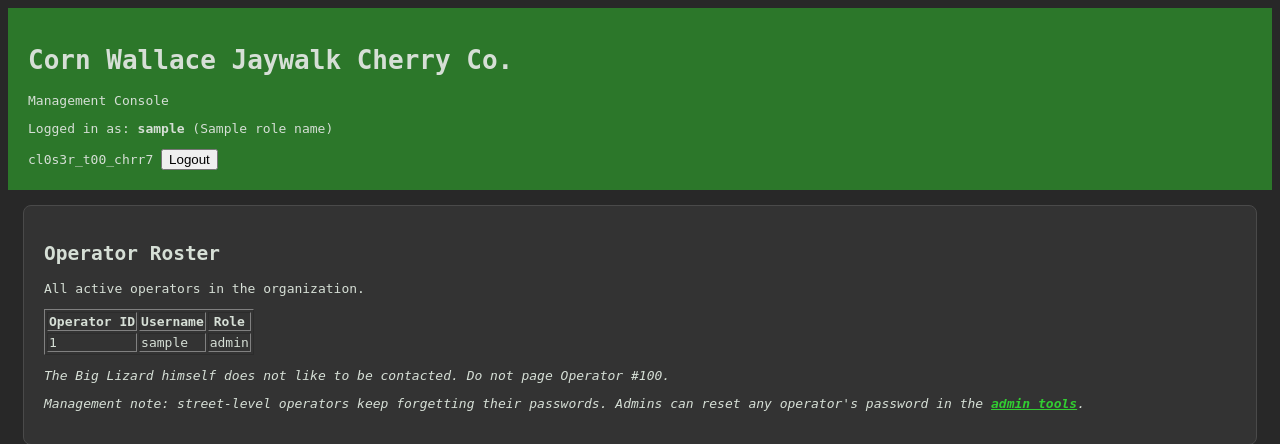
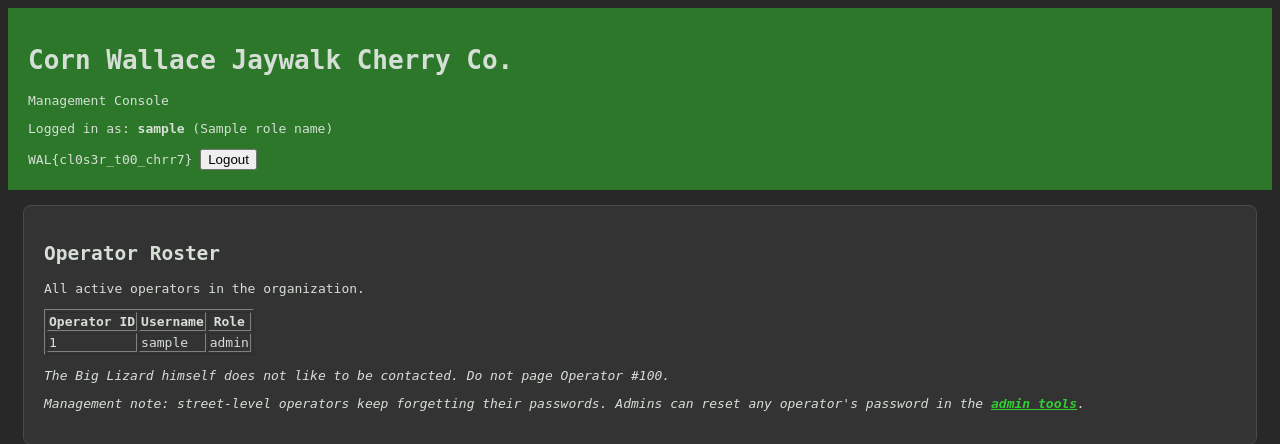
Before and after one commit to davidnard21/wallace-web-lab, a Flask app: template webapps/webapp-a/templates/admin_dashboard.html in a window 1280 px wide. Shown: the top 444 px of the page. Run offline with Flask 3, Linux system fonts and the light colour scheme; the template is opened without the code that fills it: most values are stand-ins (such as "Sample title", 1, 10 or a date in 2020).

Commit message:
Changed flags to WAL{}

```diff
--- a/webapps/php-server/root.txt
+++ b/webapps/php-server/root.txt
@@ -1 +1 @@
-ch3rry_op3er4tion_Unc0V3rd
+WAL{ch3rry_op3er4tion_Unc0V3rd}
--- a/webapps/webapp-a/templates/admin_dashboard.html
+++ b/webapps/webapp-a/templates/admin_dashboard.html
@@ -10,7 +10,7 @@
         <h1>Corn Wallace Jaywalk Cherry Co.</h1>
         <p>Management Console</p>
         <p>Logged in as: <strong>{{ username }}</strong> ({{ role_name }})</p>
-        <code>cl0s3r_t00_chrr7</code>
+        <code>WAL{cl0s3r_t00_chrr7}</code>
         <form action="{{ url_for('logout') }}" method="POST" style="display:inline">
             <button type="submit">Logout</button>
         </form>
--- a/webapps/webapp-a/templates/plans.html
+++ b/webapps/webapp-a/templates/plans.html
@@ -24,7 +24,7 @@
     <div class="card">
         <h2>Operational Notes</h2>
         <ul>
-            <li>(Y0u_fo3nd_0u5_Pl4nz)</li>
+            <li>WAL{Y0u_fo3nd_0u5_Pl4nz}</li>
             <li>If anyone asks, we sell fruit. <strong>We sell fruit.</strong></li>
         </ul>
         <!-- purge tooling for the smart-home pilot lives at /lab on the homehub box. big lizard only. street level does not know the box exists. keep it that way -->
--- a/webapps/webapp-a/templates/secret_cherry.html
+++ b/webapps/webapp-a/templates/secret_cherry.html
@@ -30,7 +30,7 @@
 
         <h2>Quality Control</h2>
         <p>Batch is approved when it tingles. If it does not tingle, tell the boss it tingles.</p>
-        <p><strong>Batch verification code:</strong> <code>ch3rr1es_0n_t0p</code></p>
+        <p><strong>Batch verification code:</strong> <code>WAL{ch3rr1es_0n_t0p}</code></p>
         <p><em>If you are reading this without clearance, the boss might make you into the next batch</em></p>
     </div>
 
```
